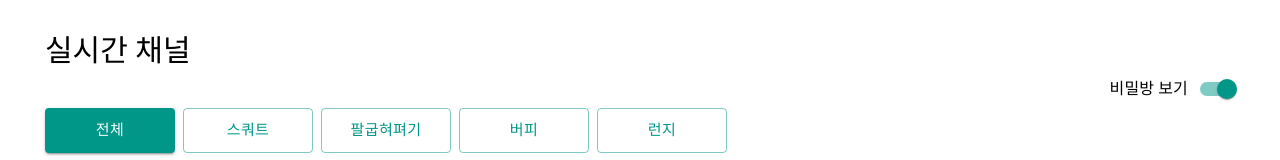
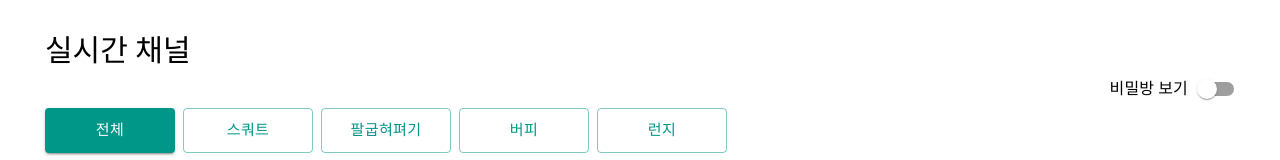
Before and after one commit to OhHyerin/WE-TNESS, a React (Create React App) app in the folder frontend/: page / in a window 1280 px wide. Shown: the part 1256-1416 px from the top of the page. Built offline with nearby package versions, Linux system fonts and the light colour scheme.

Commit message:
feat: 메인페이지 방 필터 수정

```diff
--- a/frontend/src/components/home/RoomFilter2.jsx
+++ b/frontend/src/components/home/RoomFilter2.jsx
@@ -14,15 +14,10 @@ export default function RoomFilter2() {
   };
 
   return (
-    <>
+    <div>
       <FormGroup>
-        <FormControlLabel
-          control={<Switch defaultChecked />}
-          onChange={handleChange}
-          label="비밀방 보기"
-          labelPlacement="start"
-        />
+        <FormControlLabel control={<Switch />} onChange={handleChange} label="비밀방 보기" labelPlacement="start" />
       </FormGroup>
-    </>
+    </div>
   );
 }
--- a/frontend/src/components/home/RoomList.jsx
+++ b/frontend/src/components/home/RoomList.jsx
@@ -32,11 +32,12 @@ export default function RoomList() {
           <NoRoom content={'진행중인 방이 없습니다.'} />
         ) : (
           <List>
-            {rooms.map((room, i) =>
-              room.locked === showPrivate && (workout === '전체' ? true : workout === room.workout) ? (
-                <RoomCard key={i} room={room} />
-              ) : null
-            )}
+            {rooms.map((room, i) => {
+              if ((!room.locked || showPrivate) && (workout === '전체' ? true : workout === room.workout)) {
+                return <RoomCard key={i} room={room} />;
+              }
+              return null;
+            })}
           </List>
         )
       }
--- a/frontend/src/features/room/RoomSlice.js
+++ b/frontend/src/features/room/RoomSlice.js
@@ -9,7 +9,7 @@ const initialState = {
   searchRoomResult: [],
   searchUserResult: [],
   workout: '전체',
-  showPrivate: true,
+  showPrivate: false,
   isRoomsLoaded: false,
   isWorkoutsLoaded: false,
   isSearched: false,
```
